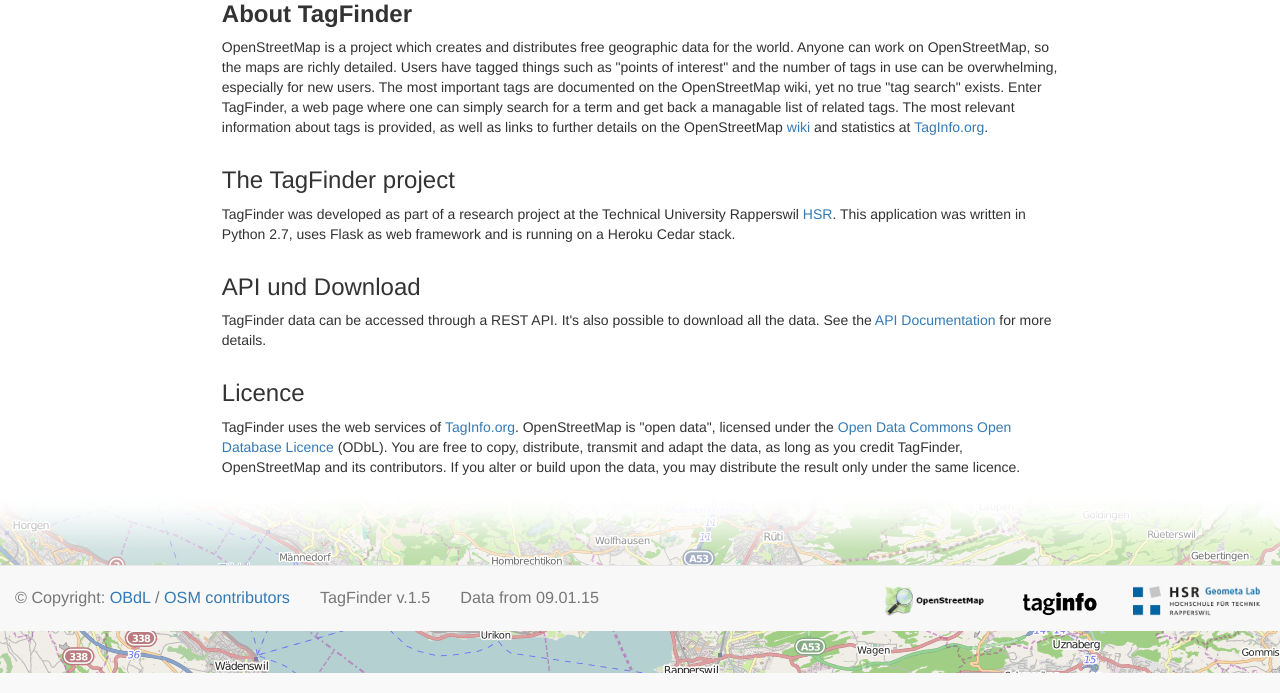
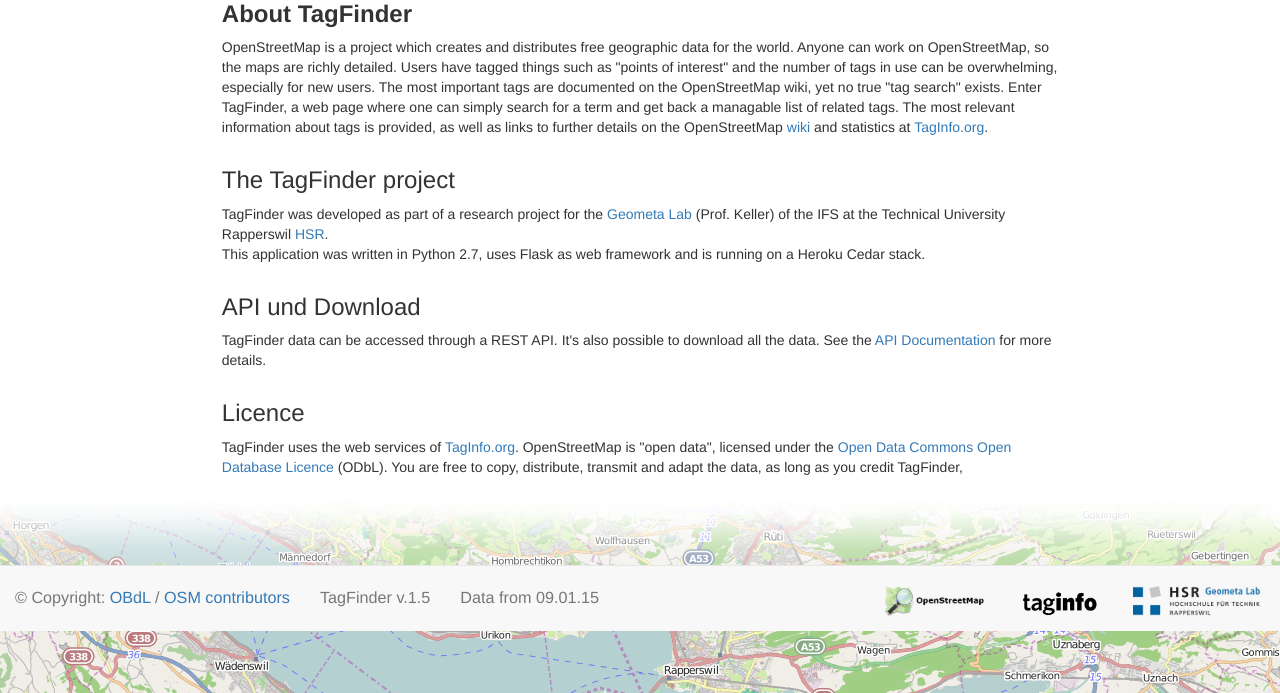
Before and after one commit to geometalab/OSMTagFinder, a Flask app: page /about in a window 1280 px wide. Shown: the part 169-862 px from the top of the page. Run offline with Flask 2, Linux system fonts and the light colour scheme; parts of the project's set-up code (start-up, migrations or seed data) failed here and were passed over; some libraries are stand-ins or nearby versions.

Commit message:
changes to the 'about' text

```diff
--- a/OSMTagFinder/web/templates/about.html
+++ b/OSMTagFinder/web/templates/about.html
@@ -29,8 +29,9 @@
                         Wiki-Seite und den Statistiken von <a href="https://taginfo.openstreetmap.org/" target="_blank">TagInfo.org</a>.
                         </h5>
                         <h3 class="about-headers" lang="de">Das TagFinder Projekt</h3>
-                        Dieses Projekt wurde wurde im Rahmen einer Informatik Studienarbeit an der Hochschule für Technik Rapperswil <a href="http://www.hsr.ch/" target="_blank">HSR</a>
-                        durchgeführt. Diese Applikation wurde in Python 2.7 geschrieben, verwendet Flask als Web Framework und läuft auf einem Heroku Cedar Stack.
+                        Dieses Projekt wurde wurde im Rahmen einer Informatik Studienarbeit für das <a href="https://www.hsr.ch/geometalab" target="_blank">Geometa Lab</a> (Prof. Keller)
+                        am IFS der Hochschule für Technik Rapperswil durchgeführt.<br/>
+                        Die Applikation wurde in Python 2.7 geschrieben, verwendet Flask als Web Framework und läuft auf einem Heroku Cedar Stack.
                         <h3 class="about-headers" lang="de">API und Download</h3>
                         <h5>Auf die TagFinder Daten kann per REST API zugegriffen werden. Auch ein Download der kompletten Daten ist möglich. Siehe die <a href="/apidoc" target="_blank">API Dokumentation</a> für mehr Details.</h5>
                         <h3 class="about-headers" lang="de">Lizenzen</h3>
@@ -38,8 +39,8 @@
                         Es steht dir frei alle Daten von TagFinder zu kopieren, zu bearbeiten, weiterzugeben und zu übermitteln, sofern du TagFinder, OpenStreetMap und die Mitwirkenden als Quelle angibst.<br/>
                         Der vollständige Lizenztext ist unter <a href="http://opendatacommons.org/licenses/odbl/1.0/Lizenz">Lizenz</a> einsehbar und erläutert deine Rechte und Pflichten.</h5>
                         <h3 class="about-headers" lang="de">Kontakt</h3>
-                        Diese Applikation wurde von Simon Gwerder erstellt und unterhalten. Bug Reports, konstruktive Feedbacks und Feature Requests können per Email an <a href="mailto:sgwerder@hsr.ch">sgwerder@hsr.ch</a>
-                        geschickt werden.
+                        Diese Applikation wurde unter der Leitung von Prof. Stefan Kellern von Simon Gwerder erstellt und unterhalten.<br/>
+                        Bug Reports, konstruktive Feedbacks und Feature Requests können per Email an <a href="mailto:sgwerder@hsr.ch">sgwerder@hsr.ch</a> oder <a href="mailto:sfkeller@hsr.ch">sfkeller@hsr.ch</a> geschickt werden.
                     </div>
 
                     <div class="about-info" lang="en">
@@ -50,8 +51,9 @@
                         about tags is provided, as well as links to further details on the OpenStreetMap <a href="http://wiki.openstreetmap.org/wiki/" target="_blank">wiki</a> and statistics at
                         <a href="https://taginfo.openstreetmap.org/" target="_blank">TagInfo.org</a>.</h5>
                         <h3 class="about-headers" lang="en">The TagFinder project</h3>
-                        TagFinder was developed as part of a research project at the Technical University Rapperswil <a href="http://www.hsr.ch/" target="_blank">HSR</a>. This application was written
-                        in Python 2.7, uses Flask as web framework and is running on a Heroku Cedar stack.
+                        TagFinder was developed as part of a research project for the <a href="https://www.hsr.ch/geometalab" target="_blank">Geometa Lab</a> (Prof. Keller)
+                        of the IFS at the Technical University Rapperswil <a href="http://www.hsr.ch/" target="_blank">HSR</a>.<br/>
+                        This application was written in Python 2.7, uses Flask as web framework and is running on a Heroku Cedar stack.
                         <h3 class="about-headers" lang="en">API und Download</h3>
                         <h5>TagFinder data can be accessed through a REST API. It's also possible to download all the data. See the <a href="/apidoc" target="_blank">API Documentation</a> for more details.</h5>
                         <h3 class="about-headers" lang="en">Licence</h3>
@@ -59,7 +61,8 @@
                         You are free to copy, distribute, transmit and adapt the data, as long as you credit TagFinder, OpenStreetMap and its contributors. If you alter or build upon the data, you may distribute the result only under the same licence.<br/>
                         The full <a href="http://opendatacommons.org/licenses/odbl/1.0/Lizenz">legal code</a> explains your rights and responsibilities.</h5>
                         <h3 class="about-headers" lang="en">Contact</h3>
-                        This application was written and is maintained by Simon Gwerder. You can mail Bug Reports, Constructive Feedbacks and Feature Requests to <a href="mailto:sgwerder@hsr.ch">sgwerder@hsr.ch</a>.
+                        This application was written and is maintained by Simon Gwerder under the supervision of Prof. Stefan Keller.<br/>
+                        You can mail Bug Reports, Constructive Feedbacks and Feature Requests to <a href="mailto:sgwerder@hsr.ch">sgwerder@hsr.ch</a> or <a href="mailto:sfkeller@hsr.ch">sfkeller@hsr.ch</a>.
                     </div>
                 </div>
             </div>
```
